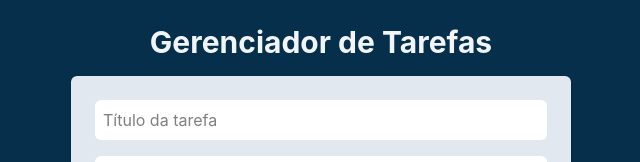
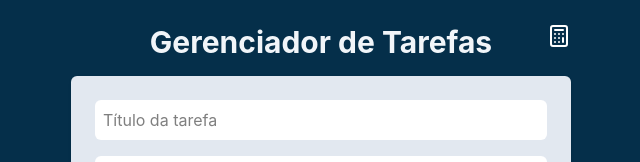
Before and after one commit to tiagoCabralS/curso-de-react-yt, a React (Vite) app: page / in a window 1280 px wide. Shown: the top 162 px of the page, without its empty margins (319-959 px from the left). Built offline with nearby package versions, Linux system fonts and the light colour scheme.

Commit message:
adiciona o botão para a rota da calculadora.

```diff
--- a/src/App.jsx
+++ b/src/App.jsx
@@ -3,11 +3,15 @@ import Tasks from "./components/Tasks";
 import AddTask from "./components/AddTask";
 import { v4 } from "uuid";
 import Title from "./components/Title";
+import { CalculatorIcon } from "lucide-react";
+import { useNavigate } from "react-router-dom";
 
 function App() {
   const [tasks, setTasks] = useState(
     JSON.parse(localStorage.getItem("tasks")) || [],
   );
+    const navigate = useNavigate();
+
 
   // EFEITO QUE ACONTECE QUANDO ALGO MUDA
   // Executa a função sempre que o tasks for alterado
@@ -75,7 +79,13 @@ function App() {
   return (
     <div className="w-screen h-screen bg-sky-950 flex justify-center p-6">
       <div className="w-125 space-y-4">
-        <Title>Gerenciador de Tarefas</Title>
+        <div className="flex justify-center relative">
+          <Title>Gerenciador de Tarefas</Title>
+          <button className="absolute right-0 text-white"
+            onClick={() => navigate("/calculator")}>
+            <CalculatorIcon />
+          </button>
+        </div>
         <AddTask onAddTaskSubmit={onAddTaskSubmit} />
         <Tasks
           tasks={tasks}
```
